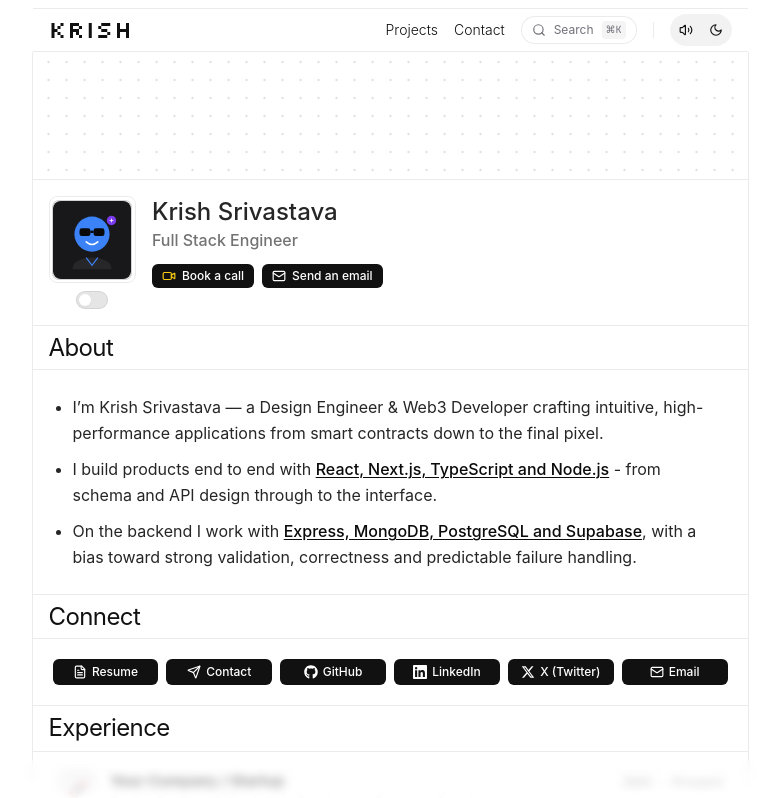
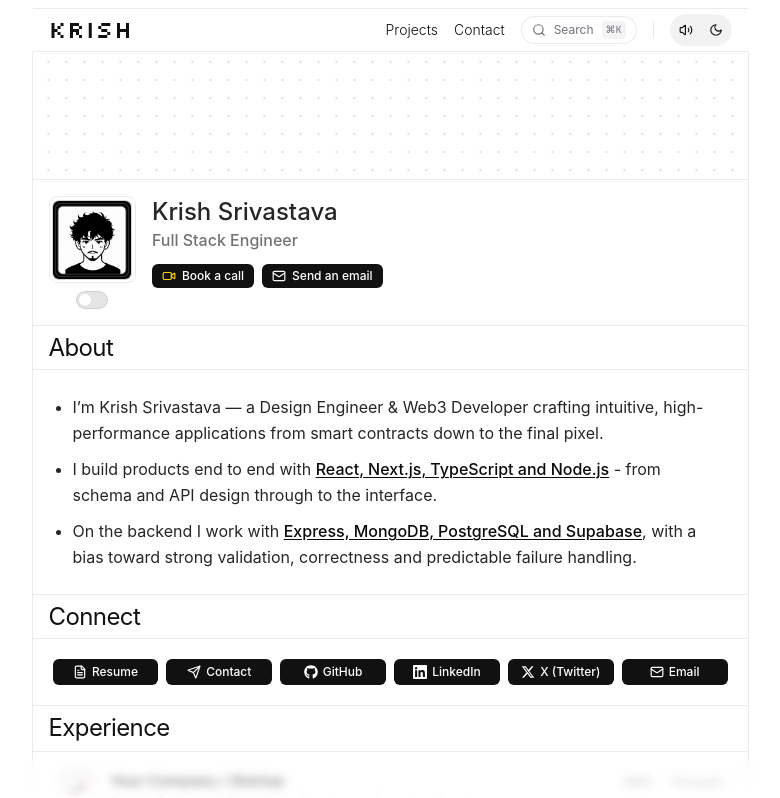
Before and after one commit to Thanos0s/portfolio, a Next.js app: page / in a window 1280 px wide. Shown: the top 798 px of the page, without its empty margins (250-1030 px from the left). Built offline with nearby package versions, Linux system fonts and the light colour scheme; a web font is replaced by a local one.

Commit message:
feat: add user stylized manga avatar to dual avatar switcher

```diff
--- a/src/data/portfolio.ts
+++ b/src/data/portfolio.ts
@@ -37,7 +37,7 @@ export const portfolioData: PortfolioData = {
       location: 'India',
     },
     avatars: {
-      stylized: '/avatar-demo.svg',
+      stylized: '/avatar-stylized.png',
       photo: 'https://avatars.githubusercontent.com/u/181267950?v=4',
     },
   },
```
Also changed, not shown: public/avatar-stylized.png (added).
